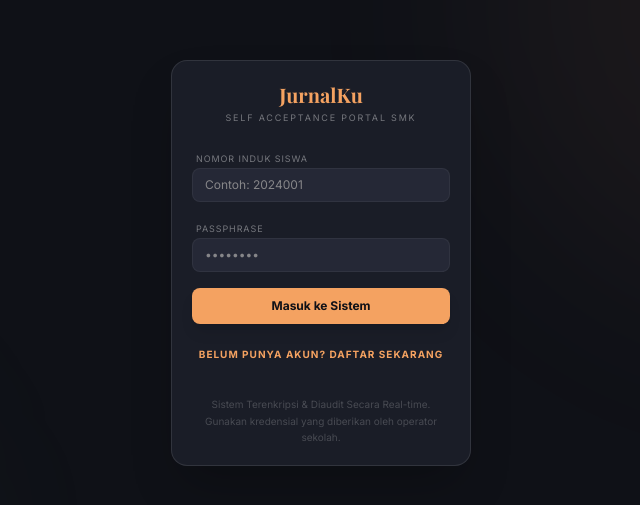
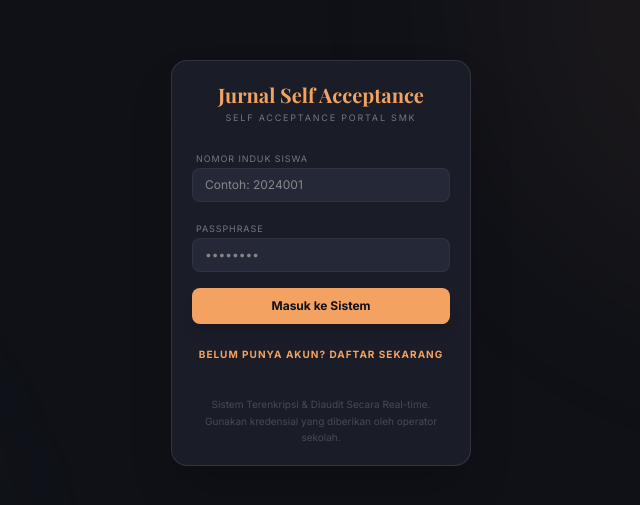
Before and after one commit to dennsoe/jurnalku, a React (Vite) app: page / in a window 1280 px wide. Shown: the part 137-642 px from the top of the page, without its empty margins (319-959 px from the left). Built offline with nearby package versions, Linux system fonts and the light colour scheme.

Commit message:
feat: ubah nama 'JurnalKu' menjadi 'Jurnal Self Acceptance' di seluruh aplikasi

```diff
--- a/index.html
+++ b/index.html
@@ -3,7 +3,7 @@
   <head>
     <meta charset="UTF-8" />
     <meta name="viewport" content="width=device-width, initial-scale=1.0, maximum-scale=1.0, user-scalable=no" />
-    <title>JurnalKu Self Acceptance</title>
+    <title>Jurnal Self Acceptance</title>
     <script>
       // Disable right-click context menu
       document.addEventListener('contextmenu', function(e) { e.preventDefault(); });
--- a/metadata.json
+++ b/metadata.json
@@ -1,5 +1,5 @@
 {
-  "name": "JurnalKu Self Acceptance",
+  "name": "Jurnal Self Acceptance",
   "description": "Platform jurnal self acceptance harian siswa dengan sistem audit log komprehensif, analitik mood, dan monitoring admin real-time.",
   "requestFramePermissions": [],
   "majorCapabilities": []
--- a/prisma/seed.ts
+++ b/prisma/seed.ts
@@ -14,7 +14,7 @@ async function main() {
     update: {},
     create: {
       nis: "admin",
-      name: "Super Admin JurnalKu",
+      name: "Super Admin Jurnal Self Acceptance",
       password: adminPassword,
       role: "ADMIN",
     },
--- a/src/App.tsx
+++ b/src/App.tsx
@@ -128,7 +128,7 @@ export default function App() {
       {/* Top Nav */}
       <nav className="h-12 sm:h-14 border-b border-white/5 bg-[#13161f]/80 backdrop-blur-md px-4 sm:px-6 flex items-center justify-between sticky top-0 z-50">
         <div className="flex items-center gap-2">
-          <span className="font-serif text-base sm:text-lg font-bold text-[#f4a261]">JurnalKu</span>
+          <span className="font-serif text-base sm:text-lg font-bold text-[#f4a261]">Jurnal Self Acceptance</span>
         </div>
 
         <div className="flex items-center gap-3">
@@ -202,7 +202,7 @@ export default function App() {
           setShowLogoutConfirm(false);
         }}
         title="Konfirmasi Logout"
-        message="Apakah Anda yakin ingin keluar dari sistem JurnalKu? Semua sesi Anda akan dihentikan."
+        message="Apakah Anda yakin ingin keluar dari sistem Jurnal Self Acceptance? Semua sesi Anda akan dihentikan."
         confirmLabel="Ya, Keluar"
         confirmVariant="danger"
       />
@@ -298,7 +298,7 @@ function LoginPage({ onLogin }: { onLogin: (u: User) => void }) {
         className="w-full max-w-[300px] bg-[#1a1d27] border border-white/10 rounded-2xl p-5 relative z-10 shadow-2xl"
       >
         <div className="mb-5 text-center">
-          <h1 className="font-serif text-xl font-bold text-[#f4a261] mb-0.5">JurnalKu</h1>
+          <h1 className="font-serif text-xl font-bold text-[#f4a261] mb-0.5">Jurnal Self Acceptance</h1>
           <p className="text-white/40 text-[9px] tracking-[0.2em] uppercase">
             {isRegister ? "Registrasi Akun" : "Self Acceptance Portal SMK"}
           </p>
@@ -2047,7 +2047,7 @@ function AdminMonitor({ user }: { user: User }) {
       open: true,
       title: isActivating ? "Aktifkan Akun" : "Nonaktifkan Akun",
       message: isActivating
-        ? `Aktifkan kembali akun "${name}" agar siswa dapat masuk ke JurnalKu?`
+        ? `Aktifkan kembali akun "${name}" agar siswa dapat masuk ke Jurnal Self Acceptance?`
         : `Nonaktifkan akun "${name}"? Siswa tidak akan bisa masuk ke aplikasi sampai diaktifkan kembali.`,
       label: isActivating ? "Aktifkan" : "Nonaktifkan",
       variant: "warning",
@@ -2080,7 +2080,7 @@ function AdminMonitor({ user }: { user: User }) {
     try {
       const ExcelJS = (await import("exceljs")).default;
       const wb = new ExcelJS.Workbook();
-      wb.creator = "JurnalKu Self Acceptance";
+      wb.creator = "Jurnal Self Acceptance";
       wb.created = new Date();
 
       const ORANGE = "FFCD7F3F";
@@ -2151,7 +2151,7 @@ function AdminMonitor({ user }: { user: User }) {
         { key: "c", width: 20 },
         { key: "d", width: 20 },
       ];
-      addSheetTitle(wsRingkasan, "JurnalKu Self Acceptance — Laporan Ekspor", `Diekspor pada: ${exportDate}`, 4);
+      addSheetTitle(wsRingkasan, "Jurnal Self Acceptance — Laporan Ekspor", `Diekspor pada: ${exportDate}`, 4);
 
       const moodCount: Record<string, number> = {};
       stats.allEntries.forEach((e: any) => {
@@ -2317,7 +2317,7 @@ function AdminMonitor({ user }: { user: User }) {
       const url = URL.createObjectURL(blob);
       const link = document.createElement("a");
       link.href = url;
-      link.download = `JurnalKu_Laporan_${new Date().toISOString().split("T")[0]}.xlsx`;
+      link.download = `Jurnal Self Acceptance_Laporan_${new Date().toISOString().split("T")[0]}.xlsx`;
       document.body.appendChild(link);
       link.click();
       document.body.removeChild(link);
```
